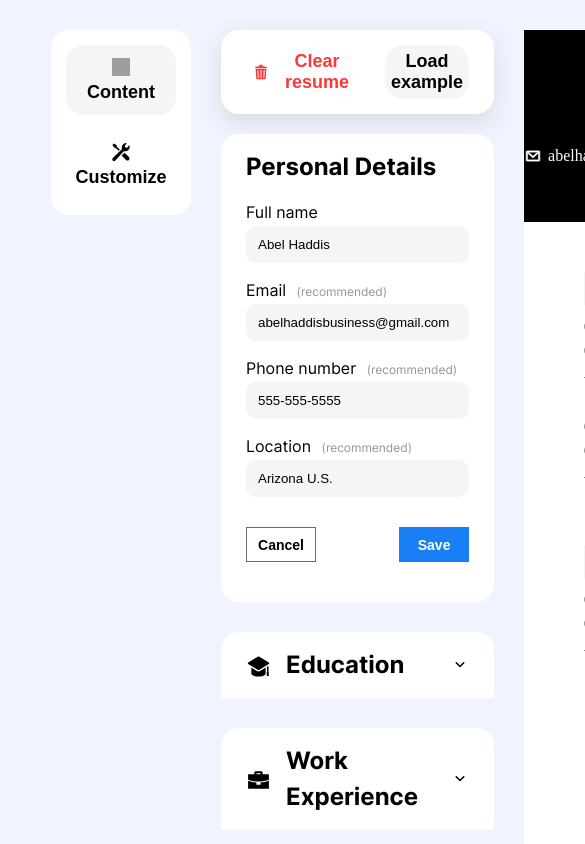
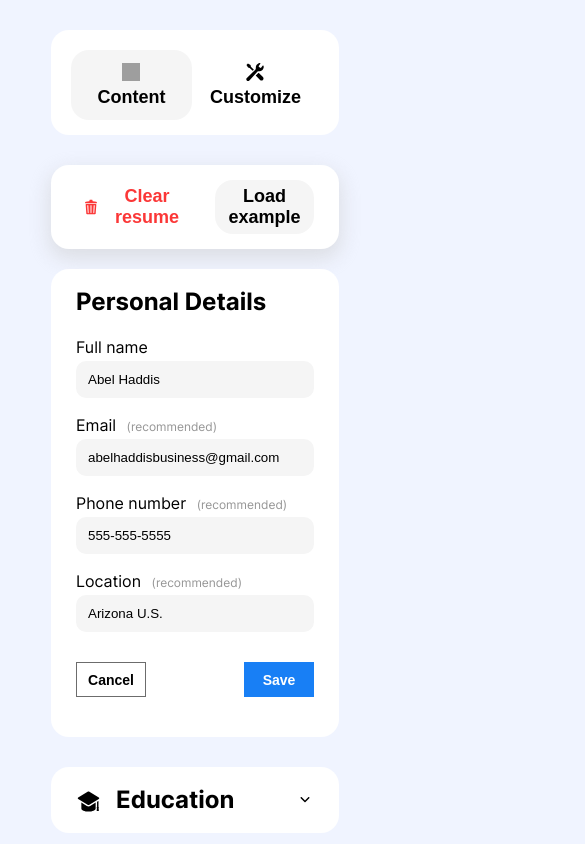
Before and after one commit to White-Panther420/Project-CV-Generator, a React (Vite) app in the folder react/: page / in a window 390 px wide. Shown: the top 844 px of the page, 585 px wide, since content can reach past the window. Built offline with nearby package versions, Linux system fonts and the light colour scheme; grey boxes are pictures that could not be loaded.

Commit message:
Responsive work
GUI is responsive up to 700-600px. I added pointer cursor for hover elements. Just need to finish figuring out the personal details field not clearing issue.

```diff
--- a/react/src/App.css
+++ b/react/src/App.css
@@ -58,10 +58,12 @@
 
 .content:hover {
     background-color: rgb(225, 225, 225) !important;
+    cursor: pointer;
 }
 
 .customize:hover {
     background-color: rgb(225, 225, 225) !important;
+    cursor: pointer;
 }
 
 .icon{
@@ -96,6 +98,7 @@
 
 .delete-resume-button:hover{
     background-color: rgb(225, 225, 225) !important;
+    cursor: pointer;
 }
 
 .delete-resume-button,
@@ -112,6 +115,7 @@
 
 .display-resume-button:hover{
     background-color: rgb(225, 225, 225) !important;
+    cursor: pointer;
 }
 
 .resume-customization-wrapper{
@@ -147,6 +151,10 @@
     border-radius: 12px;
 
     padding: 0;
+}
+
+.layout-option:hover{
+    cursor: pointer;
 }
 
 .top > .accent-color-div{
@@ -203,6 +211,10 @@
     box-shadow: 0px 1px 5px 1px rgba(123, 122, 122, 0.772);
 }
 
+.accent-color-button:hover{
+    cursor: pointer;
+}
+
 #color-front{
 	border: none;
     border-radius: 50%;
@@ -233,6 +245,11 @@
     border-radius: 12px;
 }
 
+.font-option:hover{
+    background-color: rgb(225, 225, 225) !important;
+    cursor: pointer;
+}
+
 .font-sample{
     font-size: 28px;
     font-weight: 1000;
@@ -241,3 +258,17 @@
 .font-name{
     font-size: 16px;
 }
+
+@media (max-width: 1000px){
+    .content-wrapper{
+        display: block;
+    }
+
+    .resume-settings-wrapper{
+        display: flex;
+
+        padding: 20px 20px 0;
+
+        margin-bottom: 30px;
+    }
+}
--- a/react/src/App.jsx
+++ b/react/src/App.jsx
@@ -83,6 +83,7 @@ let preMadeExperienceObjectList = [
   const [experienceObjectList, setExperienceObjectList] = useState(preMadeExperienceObjectList)
   const [personalDetailsObject, setPersonalDetails] = useState(preMadePersonalDetailsObject)
 
+  const [resumeTemplate, setResumeTemplate] = useState(true)
   const [customize, setCustomize] = useState(false)
   const [layout, setLayout] = useState("top")
   const [accentColor, setAccentColor] = useState("black")
@@ -140,9 +141,11 @@ let preMadeExperienceObjectList = [
     if(emptyResume){
       setExperienceObjectList(emptyExperienceObjectList)
       setPersonalDetails(emptyPersonalDetailsObejct)
+      setResumeTemplate(false)
     }else{
       setExperienceObjectList(preMadeExperienceObjectList)
       setPersonalDetails(preMadePersonalDetailsObject)
+      setResumeTemplate(true)
     }
   }
 
@@ -191,6 +194,7 @@ let preMadeExperienceObjectList = [
                     updatePersonalDetails = {setPersonalDetails}
                     deleteFromExpObjList = {deleteFromExpObjList}
                     changeExpObjVisibility = {changeExpObjVisibility}
+                    resumeTemplate = {resumeTemplate}
                   />
                 </> :
                 <>
@@ -247,7 +251,17 @@ function ResumeSettings({customize, setCustomize}){
   )
 }
 
-function ResumeDetais({experienceObjectList=[], updateExpObjList, personalDetailsObject=[], updatePersonalDetails, deleteFromExpObjList, changeExpObjVisibility, toggleResumeTemplate}){
+function ResumeDetais(
+  {
+    experienceObjectList=[],
+    updateExpObjList,
+    personalDetailsObject=[],
+    updatePersonalDetails,
+    deleteFromExpObjList,
+    changeExpObjVisibility,
+    toggleResumeTemplate,
+    resumeTemplate
+  }){
   console.log("RESUME DETAILS")
   console.log(experienceObjectList)
   console.log(updateExpObjList)
@@ -264,6 +278,7 @@ function ResumeDetais({experienceObjectList=[], updateExpObjList, personalDetail
         updatePersonalDetails = {updatePersonalDetails}
         deleteFromExpObjList = {deleteFromExpObjList}
         changeExpObjVisibility = {changeExpObjVisibility}
+        resumeTemplate = {resumeTemplate}
       />
     </div>
   )
--- a/react/src/Components/ResumeFields.jsx
+++ b/react/src/Components/ResumeFields.jsx
@@ -3,9 +3,16 @@ import React, { useState } from "react";
 import "../Styles/ResumeFields.css"
 import uniqid from 'uniqid';
 
-
-
-function ResumeFields({experienceObjectList=[], updateExpObjList, personalDetailsObject=[], updatePersonalDetails, deleteFromExpObjList, changeExpObjVisibility}) {
+function ResumeFields(
+  {
+    experienceObjectList=[],
+    updateExpObjList,
+    personalDetailsObject=[],
+    updatePersonalDetails,
+    deleteFromExpObjList,
+    changeExpObjVisibility,
+    resumeTemplate
+  }) {
   //This will hold all the different experiences (i.e. education, work, volunteer)
   console.log(personalDetailsObject)
   return (
@@ -13,6 +20,7 @@ function ResumeFields({experienceObjectList=[], updateExpObjList, personalDetail
       <PersonalDetails
         personalDetailsObject = {personalDetailsObject}
         updatePersonalDetails = {updatePersonalDetails}
+        resumeTemplate = {resumeTemplate}
       />
       <ExperienceContainer
         title="Education"
@@ -32,9 +40,20 @@ function ResumeFields({experienceObjectList=[], updateExpObjList, personalDetail
   )
 }
 
-function PersonalDetails({personalDetailsObject=[], updatePersonalDetails}){
-  const [values, setValues] = useState(personalDetailsObject)
+function PersonalDetails({personalDetailsObject=[], updatePersonalDetails, resumeTemplate}){
+  console.log("RESUME TEMPLATE STATW")
+  console.log(resumeTemplate)
+  console.log(personalDetailsObject)
+  const [values, setValues] = useState(
+    {
+      "Full Name": resumeTemplate ? personalDetailsObject["Full Name"] : "",
+      "Email": resumeTemplate ? personalDetailsObject["Email"] : "",
+      "Phone Number": resumeTemplate ? personalDetailsObject["Phone Number"] : "",
+      "Location": resumeTemplate ? personalDetailsObject["Location"] : "",
+    }
+  )
 
+  console.log(values)
   const handleCancel = (event) => {
     event.preventDefault();
     // Set all properties of values state to be blank
@@ -108,6 +127,10 @@ function ExperienceContainer({title="education", experienceObjectList=[], update
   console.log("CURR EXP STATE")
   console.log(currEditedExperience)
 
+  const roundedStyle = {
+    borderRadius: isClicked ? "" : "18px"
+  }
+
   let fieldNameList = []
   switch (title.toLocaleLowerCase()) {
     case "education":
@@ -160,7 +183,7 @@ function ExperienceContainer({title="education", experienceObjectList=[], update
   console.log(experienceObjectList)
   return (
       <div className="experience-container-wrapper">
-          <div className="experience-header-div flex white-background">
+          <div style={roundedStyle} className="experience-header-div flex white-background">
             <div className="header-wrapper flex" onClick={handleClick}>
               <div className="left-side-wrapper flex">
                 <img className="largerIcon" src={headerIconSrc} alt="" />
--- a/react/src/Styles/Resume.css
+++ b/react/src/Styles/Resume.css
@@ -1,7 +1,6 @@
 .resume-wrapper{
     width: 100%;
     height: 100%;
-
 }
 
 .personal-info-header{
@@ -60,6 +59,8 @@
 
 .section-title{
     font-weight: 1000;
+
+    margin-top: 5px;
 }
 
 .experiences-section-wrapper h2{
@@ -91,3 +92,25 @@
 
     margin-top: 4px;
 }
+
+@media (max-width: 1000px){
+    .resume-wrapper{
+        margin-top: 30px;
+        height: auto;
+        grid-template-columns: 35vw 1fr !important;
+    }
+}
+
+@media (max-width: 700px){
+    .resume-wrapper{
+        grid-template-columns: 200px 1fr !important;
+    }
+
+    .contact-info-wrapper{
+        flex-direction: column;
+
+        gap: 5px;
+
+        margin-top: 0;
+    }
+}
```
